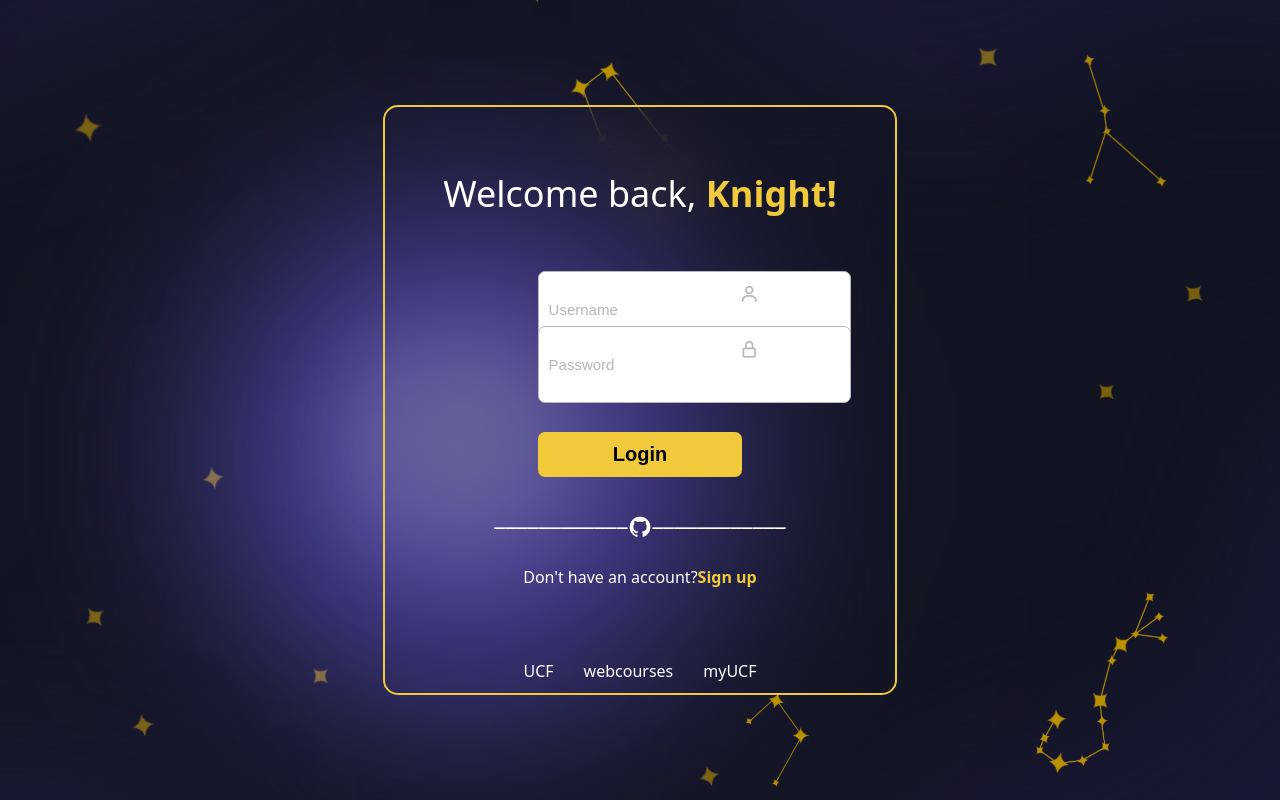
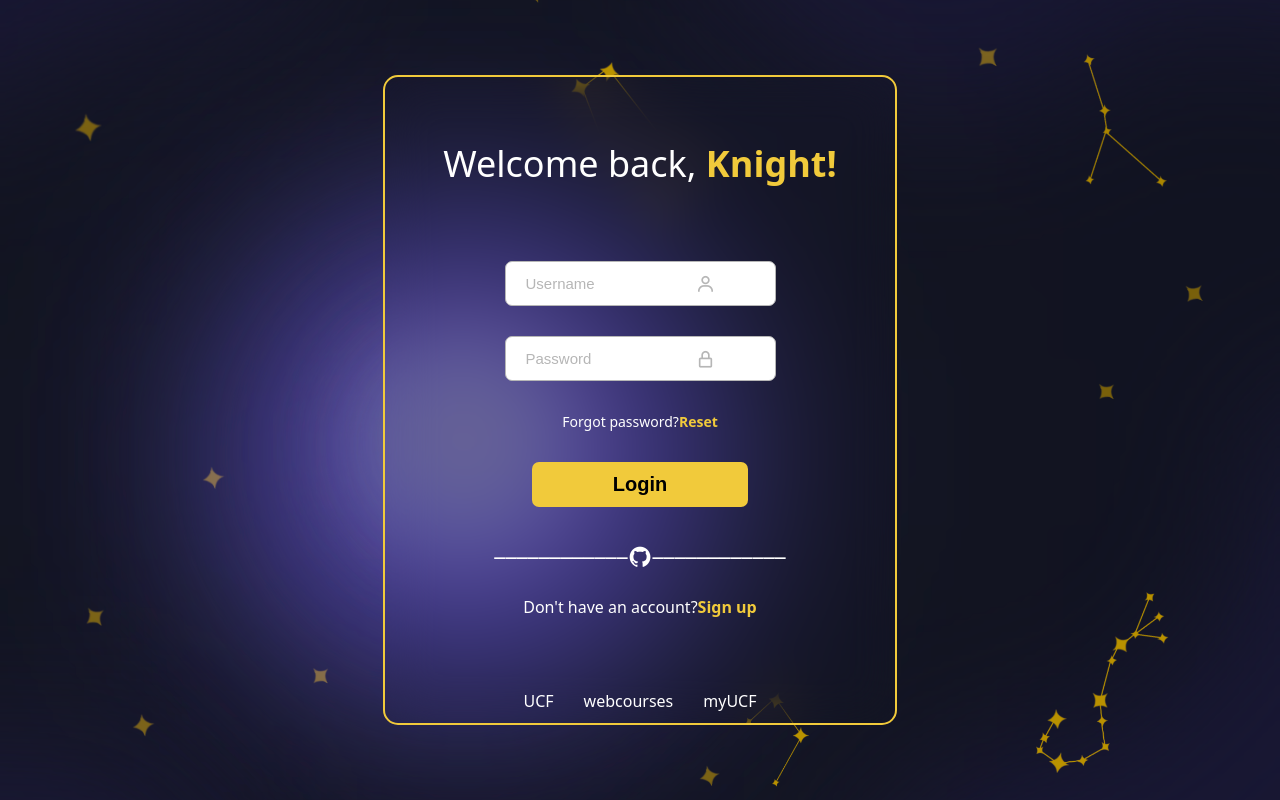
Before and after one commit to josh10111/POOSD-yourucf-Frontend, a React (Vite) app: page / in a window 1280 px wide. Built offline with nearby package versions, Linux system fonts and the light colour scheme.

Commit message:
fixing input boxes

```diff
--- a/src/Login.css
+++ b/src/Login.css
@@ -52,25 +52,21 @@
 }
 
 .form .inputBox {
+    display: flex;
     position: relative;
-    width: 100%;
-    height: 45px;
-    margin: 10px 0px;
-    padding-left: 10%;
-    padding-right: 10%;
+    margin: 30px 0;
 }
 
 .inputBox input {
     width: 100%;
-    height: 100%;
-    background:#ffffff;
+    padding: 13px 50px 13px 20px;
+    background: #fff;
     outline: none;
     border: 1px solid #b6b6b6;
     border-radius: 7px;
-    color:#b6b6b6;
+    color: #b6b6b6;
     font-size: 15px;
     font-weight: 500;
-    padding: 15px 45px 15px 10px;
 }
 
 .inputBox input::placeholder {
```
